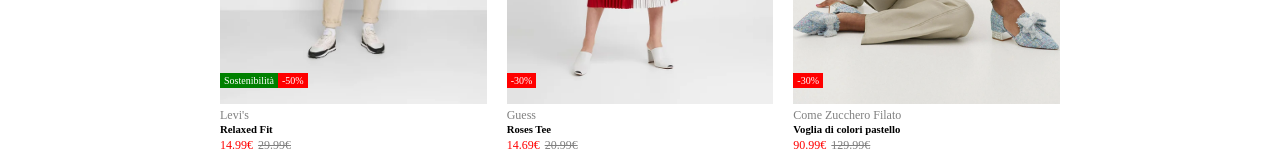
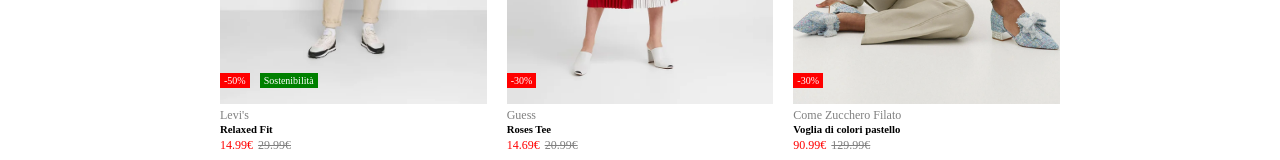
Before and after one commit to giovanni2299/vite-boolando, a Vue app: page / in a window 1280 px wide. Shown: the part 380-540 px from the top of the page. Built offline with nearby package versions, Linux system fonts and the light colour scheme; data requests are answered from the project's data file.

Commit message:
Refact: style

```diff
--- a/style/partial/_header.scss
+++ b/style/partial/_header.scss
@@ -12,6 +12,7 @@ header{
     width: 120px;
 }
 .row>ul{
+    cursor: pointer;
     font-size: 16px;
     display: flex;
     gap: 5px;
--- a/style/partial/_main.scss
+++ b/style/partial/_main.scss
@@ -5,16 +5,20 @@
 }
 
 .container-info{
+    display: flex;
+    gap: 10px;
     position: absolute;
     left: 10px;
     bottom: 20px;
 }
 
 .discount-red{
+    order: -1;
     background-color: red;
 }
 
 .eco-green{
+    order: 2;
     background-color: green;
 }
 
```
